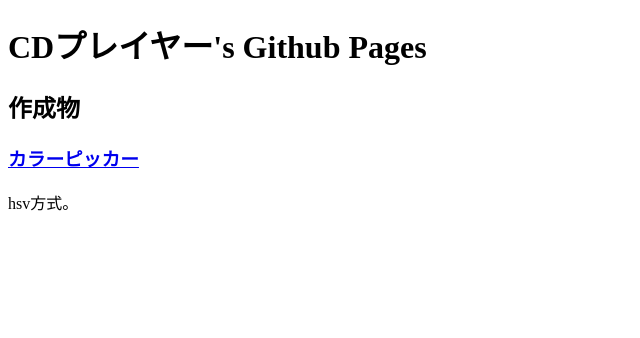
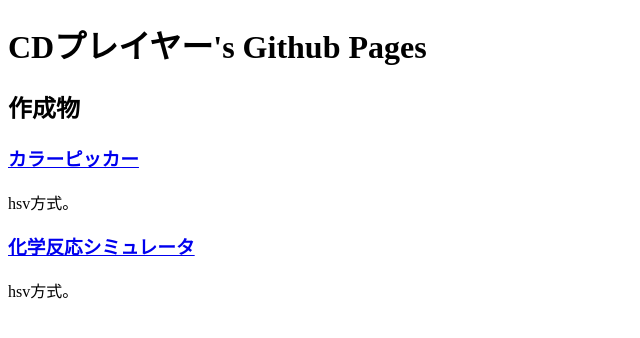
Before and after one commit to gridLayoutor/gridLayoutor.github.io, a plain HTML site: page index.html in a window 1280 px wide. Shown: the whole page, without its empty margins (0-640 px from the left). Drawn offline with Linux system fonts and the light colour scheme.

Commit message:
Update index.html

```diff
--- a/index.html
+++ b/index.html
@@ -13,4 +13,7 @@
 
     <h3><a href="colorpicker/">カラーピッカー</a></h3>
     <p>hsv方式。</p>
+
+    <h3><a href="chemicalReactSimulater/">化学反応シミュレータ</a></h3>
+    <p>hsv方式。</p>
   </body>
```
